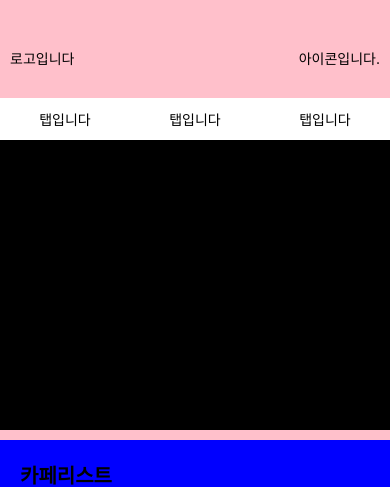
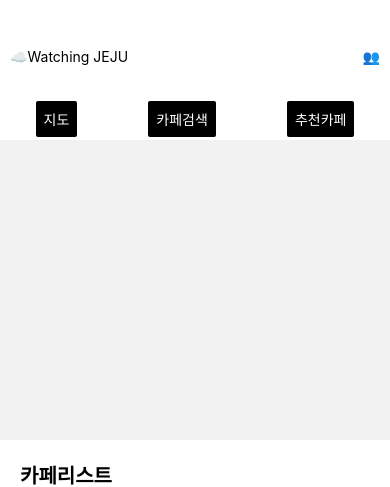
Before and after one commit to limdumb/GoJEJU, a React Native app: screen /MainView in a window 390 px wide. Shown: the top 487 px of the page. Built offline with nearby package versions, Linux system fonts and the light colour scheme.

Commit message:
[MISC] 불필요한 주석 삭제

```diff
--- a/components/Header.tsx
+++ b/components/Header.tsx
@@ -1,25 +1,29 @@
-import { Text, View, StyleSheet } from "react-native";
+import { Text, View, StyleSheet, Button } from "react-native";
 import styled from "styled-components/native";
+import CustomText from "./CustomText";
 
 const HeaderContainer = styled.View`
   height: 140px;
   width: 100%;
   background-color: white;
-  border-bottom: 1px solid 949494;
 `;
 
 export default function Header() {
+  const tabArray = [
+    { tabName: "지도" },
+    { tabName: "카페검색" },
+    { tabName: "추천카페" },
+  ];
   return (
-    // 5.22일 헤더 생성 => 5월 22일 오후중으로 탭 컴포넌트로 분할 예정및 로고및 아이콘 추가 예정
     <HeaderContainer>
       <View style={styles.headerTopContainer}>
-        <Text>로고입니다</Text>
-        <Text>아이콘입니다.</Text>
+        <Text>☁️Watching JEJU</Text>
+        <Text>👥</Text>
       </View>
       <View style={styles.tabContainer}>
-        <Text>탭입니다</Text>
-        <Text>탭입니다</Text>
-        <Text>탭입니다</Text>
+        {tabArray.map((el) => {
+          return <Button color={"black"} title={el.tabName} />;
+        })}
       </View>
     </HeaderContainer>
   );
@@ -32,7 +36,7 @@ const styles = StyleSheet.create({
     paddingTop: 48,
     paddingLeft: 10,
     paddingRight: 10,
-    backgroundColor: "pink",
+    backgroundColor: "white",
     height: "70%",
   },
   tabContainer: {
--- a/pages/MainView.tsx
+++ b/pages/MainView.tsx
@@ -56,13 +56,7 @@ export default function MainView() {
 const styles = StyleSheet.create({
   container: {
     flex: 1,
-    backgroundColor: "pink",
     alignItems: "center",
-  },
-  header: {
-    height: 140,
-    width: "100%",
-    backgroundColor: "white",
   },
   scrollViewContainer:{
     width:"100%"
@@ -70,7 +64,6 @@ const styles = StyleSheet.create({
   map: {
     height: 290,
     width: "100%",
-    backgroundColor: "black",
     marginBottom: 10,
   },
   cafeListTitle: {
@@ -79,9 +72,9 @@ const styles = StyleSheet.create({
   },
   cafeListContainer: {
     flex: 1,
-    backgroundColor: "blue",
     width: "100%",
     padding: 20,
+    backgroundColor: "white",
   },
   cafeList: {
     flexDirection: "row",
```
